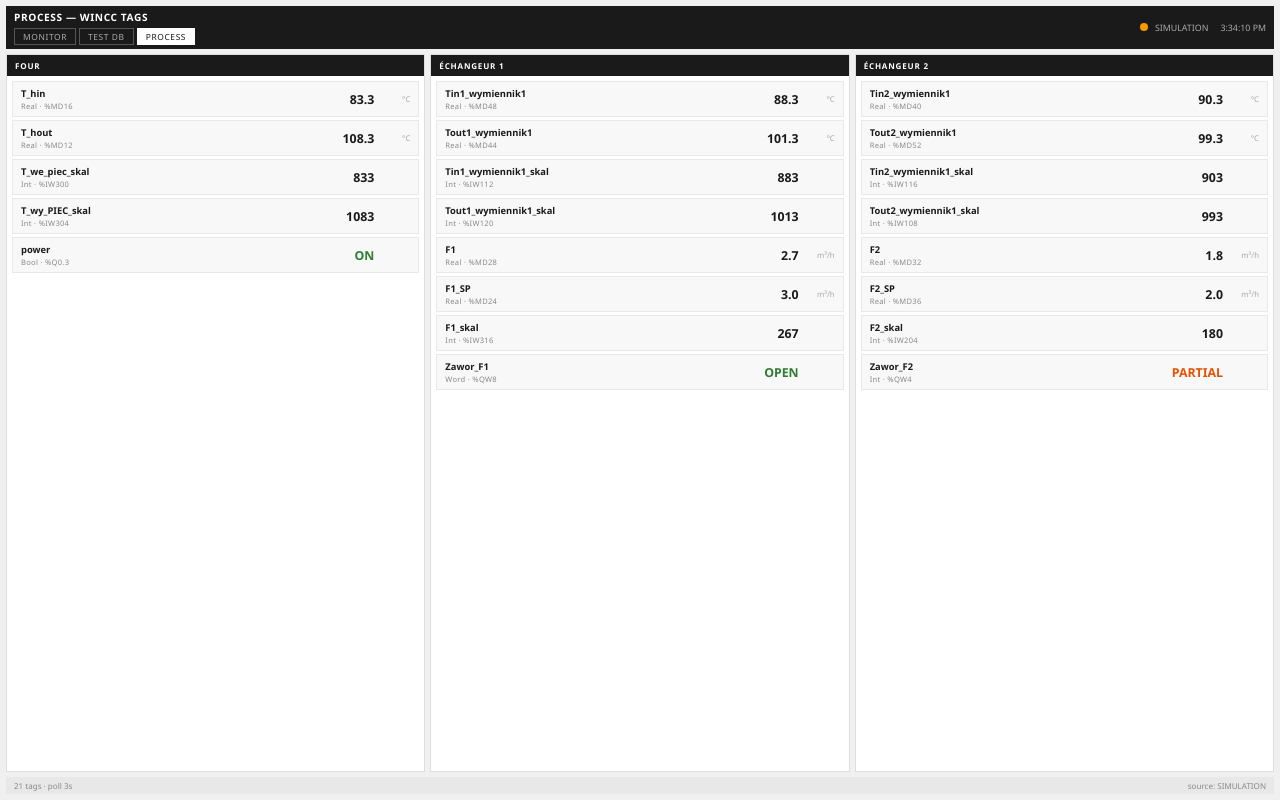
After one commit to eloipicard-sys/project-s7, a Flask app: page /process in a window 1280 px wide. The commit adds this page. Run offline with Flask 3, Linux system fonts and the light colour scheme; some libraries are stand-ins or nearby versions.

Commit message:
Process page --21 WinCC var + connexion Open Pipe v1

```diff
--- a/app/main.py
+++ b/app/main.py
@@ -15,9 +15,10 @@ import os
 import logging
 import threading
 
-from plc_connector  import PLCConnector
-from thermal_model  import ThermalProcessModel
-from logger         import init_logger, log_sample, get_log_path, get_log_stats
+from plc_connector     import PLCConnector
+from thermal_model     import ThermalProcessModel
+from logger            import init_logger, log_sample, get_log_path, get_log_stats
+from openpipe_connector import OpenPipeConnector
 
 logging.basicConfig(level=logging.INFO,
                     format="%(asctime)s [%(levelname)s] %(name)s: %(message)s")
@@ -26,8 +27,9 @@ app = Flask(__name__)
 socketio = SocketIO(app, cors_allowed_origins="*", async_mode='threading')
 
 # ── Singletons ────────────────────────────────────────────────────────────────
-plc   = PLCConnector()
-model = ThermalProcessModel(dt=3.0, tau_T=45.0, K_proc=220.0, T_init=20.0)
+plc      = PLCConnector()
+model    = ThermalProcessModel(dt=3.0, tau_T=45.0, K_proc=220.0, T_init=20.0)
+openpipe = OpenPipeConnector()
 init_logger()
 
 # Attempt PLC connection at startup (non-blocking)
@@ -102,6 +104,20 @@ def _plc_poll_loop():
             logging.warning(f"PLC broadcast failed: {exc}")
 
 threading.Thread(target=_plc_poll_loop, daemon=True, name="plc-poll").start()
+
+
+def _openpipe_poll_loop():
+    """Daemon thread: poll Open Pipe tags every 3 s and broadcast via Socket.IO."""
+    while True:
+        time.sleep(3)
+        try:
+            data = openpipe.read_all_tags()
+            data["timestamp"] = time.strftime("%Y-%m-%d %H:%M:%S")
+            socketio.emit('process_tags', data)
+        except Exception as exc:
+            logging.warning(f"Open Pipe poll failed: {exc}")
+
+threading.Thread(target=_openpipe_poll_loop, daemon=True, name="openpipe-poll").start()
 
 
 def get_plc_data() -> dict:
@@ -224,6 +240,20 @@ def status():
     })
 
 
+@app.route("/process")
+def process_page():
+    return render_template("process.html",
+                           openpipe_available=openpipe.is_available())
+
+
+@app.route("/api/process/data")
+def process_data():
+    """JSON endpoint — all 21 WinCC Unified tags."""
+    data = openpipe.read_all_tags()
+    data["timestamp"] = time.strftime("%Y-%m-%d %H:%M:%S")
+    return jsonify(data)
+
+
 @app.route("/health")
 def health():
     """Docker healthcheck endpoint."""
--- a/app/templates/index.html
+++ b/app/templates/index.html
@@ -305,6 +305,7 @@
 <nav class="navbar">
     <a href="/" class="nav-btn active">Monitor</a>
     <a href="/test" class="nav-btn">Test DB</a>
+    <a href="/process" class="nav-btn">Process</a>
     <div class="nav-sep"></div>
     <a href="/api/data" class="nav-btn api" target="_blank">/api/data</a>
     <a href="/api/status" class="nav-btn api" target="_blank">/api/status</a>
--- /dev/null
+++ b/app/templates/process.html
@@ -0,0 +1,427 @@
+<!DOCTYPE html>
+<html lang="en">
+<head>
+    <meta charset="UTF-8">
+    <meta name="viewport" content="width=device-width, initial-scale=1.0">
+    <title>Process — WinCC Tags</title>
+    <script src="https://cdnjs.cloudflare.com/ajax/libs/socket.io/4.7.2/socket.io.min.js"></script>
+    <style>
+        *, *::before, *::after { box-sizing: border-box; margin: 0; padding: 0; }
+
+        html, body {
+            width: 100vw; height: 100vh;
+            overflow: hidden;
+            font-family: "Segoe UI", system-ui, sans-serif;
+            background: #f0f0f0;
+            color: #1a1a1a;
+            font-size: 13px;
+        }
+
+        .page {
+            display: flex;
+            flex-direction: column;
+            height: 100vh;
+            padding: 6px;
+            gap: 5px;
+        }
+
+        /* ── Header ── */
+        .hdr {
+            display: flex;
+            justify-content: space-between;
+            align-items: center;
+            padding: 4px 8px;
+            background: #1a1a1a;
+            color: #fff;
+            flex-shrink: 0;
+        }
+        .hdr-title { font-size: 0.78rem; font-weight: 600; letter-spacing: 0.06em; text-transform: uppercase; }
+        .hdr-right { display: flex; align-items: center; gap: 12px; font-size: 0.68rem; color: #aaa; }
+        .dot { display:inline-block; width:8px; height:8px; border-radius:50%; margin-right:5px; }
+        .dot.ok     { background: #4caf50; }
+        .dot.err    { background: #f44336; }
+        .dot.sim    { background: #ff9800; }
+
+        /* ── Nav ── */
+        .nav { display: flex; gap: 3px; }
+        .nav-a {
+            font-size: 0.65rem; letter-spacing: 0.07em; text-transform: uppercase;
+            padding: 2px 8px; border: 1px solid #555; color: #aaa;
+            text-decoration: none;
+        }
+        .nav-a:hover { border-color: #fff; color: #fff; }
+        .nav-a.active { background: #fff; color: #1a1a1a; border-color: #fff; }
+
+        /* ── Sections ── */
+        .sections {
+            display: grid;
+            grid-template-columns: repeat(3, 1fr);
+            gap: 5px;
+            flex: 1;
+            min-height: 0;
+        }
+
+        .section {
+            background: #fff;
+            border: 1px solid #ddd;
+            display: flex;
+            flex-direction: column;
+            min-height: 0;
+        }
+
+        .section-title {
+            font-size: 0.62rem;
+            letter-spacing: 0.1em;
+            text-transform: uppercase;
+            font-weight: 700;
+            padding: 5px 8px;
+            background: #1a1a1a;
+            color: #fff;
+            flex-shrink: 0;
+        }
+
+        .section-body {
+            display: flex;
+            flex-direction: column;
+            gap: 3px;
+            padding: 5px;
+            flex: 1;
+            overflow-y: auto;
+        }
+
+        /* ── Tag card ── */
+        .tag-card {
+            display: flex;
+            align-items: center;
+            justify-content: space-between;
+            padding: 5px 8px;
+            background: #f8f8f8;
+            border: 1px solid #e8e8e8;
+            gap: 8px;
+        }
+
+        .tag-info { display: flex; flex-direction: column; gap: 1px; flex: 1; min-width: 0; }
+        .tag-name {
+            font-size: 0.72rem; font-weight: 600; white-space: nowrap;
+            overflow: hidden; text-overflow: ellipsis;
+        }
+        .tag-meta { font-size: 0.58rem; color: #888; letter-spacing: 0.04em; }
+
+        .tag-value {
+            font-size: 0.95rem;
+            font-weight: 700;
+            font-variant-numeric: tabular-nums;
+            text-align: right;
+            white-space: nowrap;
+            min-width: 70px;
+        }
+
+        .tag-value.bool-true  { color: #2e7d32; }
+        .tag-value.bool-false { color: #c62828; }
+        .tag-value.valve-open    { color: #2e7d32; }
+        .tag-value.valve-partial { color: #e65100; }
+        .tag-value.valve-closed  { color: #c62828; }
+
+        .tag-unit {
+            font-size: 0.6rem; color: #aaa; text-align: right;
+            white-space: nowrap; min-width: 28px;
+        }
+
+        /* ── Footer ── */
+        .footer {
+            display: flex;
+            justify-content: space-between;
+            align-items: center;
+            padding: 3px 8px;
+            background: #e8e8e8;
+            font-size: 0.62rem;
+            color: #888;
+            flex-shrink: 0;
+        }
+    </style>
+</head>
+<body>
+<div class="page">
+
+    <!-- Header -->
+    <div class="hdr">
+        <div>
+            <div class="hdr-title">Process — WinCC Tags</div>
+            <nav class="nav" style="margin-top:4px;">
+                <a href="/" class="nav-a">Monitor</a>
+                <a href="/test" class="nav-a">Test DB</a>
+                <a href="/process" class="nav-a active">Process</a>
+            </nav>
+        </div>
+        <div class="hdr-right">
+            <span>
+                <span class="dot" id="srcDot"></span>
+                <span id="srcLabel">--</span>
+            </span>
+            <span id="lastUpdate">--</span>
+        </div>
+    </div>
+
+    <!-- Sections -->
+    <div class="sections">
+
+        <!-- Four (Furnace) -->
+        <div class="section">
+            <div class="section-title">Four</div>
+            <div class="section-body">
+                <div class="tag-card">
+                    <div class="tag-info">
+                        <div class="tag-name">T_hin</div>
+                        <div class="tag-meta">Real · %MD16</div>
+                    </div>
+                    <div class="tag-value" id="v-T_hin">--</div>
+                    <div class="tag-unit">°C</div>
+                </div>
+                <div class="tag-card">
+                    <div class="tag-info">
+                        <div class="tag-name">T_hout</div>
+                        <div class="tag-meta">Real · %MD12</div>
+                    </div>
+                    <div class="tag-value" id="v-T_hout">--</div>
+                    <div class="tag-unit">°C</div>
+                </div>
+                <div class="tag-card">
+                    <div class="tag-info">
+                        <div class="tag-name">T_we_piec_skal</div>
+                        <div class="tag-meta">Int · %IW300</div>
+                    </div>
+                    <div class="tag-value" id="v-T_we_piec_skal">--</div>
+                    <div class="tag-unit"></div>
+                </div>
+                <div class="tag-card">
+                    <div class="tag-info">
+                        <div class="tag-name">T_wy_PIEC_skal</div>
+                        <div class="tag-meta">Int · %IW304</div>
+                    </div>
+                    <div class="tag-value" id="v-T_wy_PIEC_skal">--</div>
+                    <div class="tag-unit"></div>
+                </div>
+                <div class="tag-card">
+                    <div class="tag-info">
+                        <div class="tag-name">power</div>
+                        <div class="tag-meta">Bool · %Q0.3</div>
+                    </div>
+                    <div class="tag-value" id="v-power">--</div>
+                    <div class="tag-unit"></div>
+                </div>
+            </div>
+        </div>
+
+        <!-- Échangeur 1 -->
+        <div class="section">
+            <div class="section-title">Échangeur 1</div>
+            <div class="section-body">
+                <div class="tag-card">
+                    <div class="tag-info">
+                        <div class="tag-name">Tin1_wymiennik1</div>
+                        <div class="tag-meta">Real · %MD48</div>
+                    </div>
+                    <div class="tag-value" id="v-Tin1_wymiennik1">--</div>
+                    <div class="tag-unit">°C</div>
+                </div>
+                <div class="tag-card">
+                    <div class="tag-info">
+                        <div class="tag-name">Tout1_wymiennik1</div>
+                        <div class="tag-meta">Real · %MD44</div>
+                    </div>
+                    <div class="tag-value" id="v-Tout1_wymiennik1">--</div>
+                    <div class="tag-unit">°C</div>
+                </div>
+                <div class="tag-card">
+                    <div class="tag-info">
+                        <div class="tag-name">Tin1_wymiennik1_skal</div>
+                        <div class="tag-meta">Int · %IW112</div>
+                    </div>
+                    <div class="tag-value" id="v-Tin1_wymiennik1_skal">--</div>
+                    <div class="tag-unit"></div>
+                </div>
+                <div class="tag-card">
+                    <div class="tag-info">
+                        <div class="tag-name">Tout1_wymiennik1_skal</div>
+                        <div class="tag-meta">Int · %IW120</div>
+                    </div>
+                    <div class="tag-value" id="v-Tout1_wymiennik1_skal">--</div>
+                    <div class="tag-unit"></div>
+                </div>
+                <div class="tag-card">
+                    <div class="tag-info">
+                        <div class="tag-name">F1</div>
+                        <div class="tag-meta">Real · %MD28</div>
+                    </div>
+                    <div class="tag-value" id="v-F1">--</div>
+                    <div class="tag-unit">m³/h</div>
+                </div>
+                <div class="tag-card">
+                    <div class="tag-info">
+                        <div class="tag-name">F1_SP</div>
+                        <div class="tag-meta">Real · %MD24</div>
+                    </div>
+                    <div class="tag-value" id="v-F1_SP">--</div>
+                    <div class="tag-unit">m³/h</div>
+                </div>
+                <div class="tag-card">
+                    <div class="tag-info">
+                        <div class="tag-name">F1_skal</div>
+                        <div class="tag-meta">Int · %IW316</div>
+                    </div>
+                    <div class="tag-value" id="v-F1_skal">--</div>
+                    <div class="tag-unit"></div>
+                </div>
+                <div class="tag-card">
+                    <div class="tag-info">
+                        <div class="tag-name">Zawor_F1</div>
+                        <div class="tag-meta">Word · %QW8</div>
+                    </div>
+                    <div class="tag-value" id="v-Zawor_F1">--</div>
+                    <div class="tag-unit"></div>
+                </div>
+            </div>
+        </div>
+
+        <!-- Échangeur 2 -->
+        <div class="section">
+            <div class="section-title">Échangeur 2</div>
+            <div class="section-body">
+                <div class="tag-card">
+                    <div class="tag-info">
+                        <div class="tag-name">Tin2_wymiennik1</div>
+                        <div class="tag-meta">Real · %MD40</div>
+                    </div>
+                    <div class="tag-value" id="v-Tin2_wymiennik1">--</div>
+                    <div class="tag-unit">°C</div>
+                </div>
+                <div class="tag-card">
+                    <div class="tag-info">
+                        <div class="tag-name">Tout2_wymiennik1</div>
+                        <div class="tag-meta">Real · %MD52</div>
+                    </div>
+                    <div class="tag-value" id="v-Tout2_wymiennik1">--</div>
+                    <div class="tag-unit">°C</div>
+                </div>
+                <div class="tag-card">
+                    <div class="tag-info">
+                        <div class="tag-name">Tin2_wymiennik1_skal</div>
+                        <div class="tag-meta">Int · %IW116</div>
+                    </div>
+                    <div class="tag-value" id="v-Tin2_wymiennik1_skal">--</div>
+                    <div class="tag-unit"></div>
+                </div>
+                <div class="tag-card">
+                    <div class="tag-info">
+                        <div class="tag-name">Tout2_wymiennik1_skal</div>
+                        <div class="tag-meta">Int · %IW108</div>
+                    </div>
+                    <div class="tag-value" id="v-Tout2_wymiennik1_skal">--</div>
+                    <div class="tag-unit"></div>
+                </div>
+                <div class="tag-card">
+                    <div class="tag-info">
+                        <div class="tag-name">F2</div>
+                        <div class="tag-meta">Real · %MD32</div>
+                    </div>
+                    <div class="tag-value" id="v-F2">--</div>
+                    <div class="tag-unit">m³/h</div>
+                </div>
+                <div class="tag-card">
+                    <div class="tag-info">
+                        <div class="tag-name">F2_SP</div>
+                        <div class="tag-meta">Real · %MD36</div>
+                    </div>
+                    <div class="tag-value" id="v-F2_SP">--</div>
+                    <div class="tag-unit">m³/h</div>
+                </div>
+                <div class="tag-card">
+                    <div class="tag-info">
+                        <div class="tag-name">F2_skal</div>
+                        <div class="tag-meta">Int · %IW204</div>
+                    </div>
+                    <div class="tag-value" id="v-F2_skal">--</div>
+                    <div class="tag-unit"></div>
+                </div>
+                <div class="tag-card">
+                    <div class="tag-info">
+                        <div class="tag-name">Zawor_F2</div>
+                        <div class="tag-meta">Int · %QW4</div>
+                    </div>
+                    <div class="tag-value" id="v-Zawor_F2">--</div>
+                    <div class="tag-unit"></div>
+                </div>
+            </div>
+        </div>
+
+    </div><!-- /sections -->
+
+    <!-- Footer -->
+    <div class="footer">
+        <span>21 tags · poll 3s</span>
+        <span id="footerSource">source: --</span>
+    </div>
+
+</div><!-- /page -->
+
+<script>
+const socket = io();
+
+const VALVE_LABELS = { 0: 'CLOSED', 1: 'OPEN', 2: 'PARTIAL' };
+
+function setVal(id, raw, type) {
+    const el = document.getElementById('v-' + id);
+    if (!el) return;
+    el.className = 'tag-value';
+
+    if (type === 'Bool') {
+        el.textContent = raw ? 'ON' : 'OFF';
+        el.classList.add(raw ? 'bool-true' : 'bool-false');
+    } else if (id.startsWith('Zawor')) {
+        const label = VALVE_LABELS[raw] ?? raw;
+        el.textContent = label;
+        if (raw === 1) el.classList.add('valve-open');
+        else if (raw === 2) el.classList.add('valve-partial');
+        else el.classList.add('valve-closed');
+    } else if (type === 'Real') {
+        el.textContent = typeof raw === 'number' ? raw.toFixed(1) : raw;
+    } else {
+        el.textContent = raw;
+    }
+}
+
+const TAG_TYPES = {
+    T_hin:'Real', T_hout:'Real', T_we_piec_skal:'Int', T_wy_PIEC_skal:'Int',
+    Tin1_wymiennik1:'Real', Tout1_wymiennik1:'Real',
+    Tin1_wymiennik1_skal:'Int', Tout1_wymiennik1_skal:'Int',
+    Tin2_wymiennik1:'Real', Tout2_wymiennik1:'Real',
+    Tin2_wymiennik1_skal:'Int', Tout2_wymiennik1_skal:'Int',
+    F1:'Real', F1_SP:'Real', F1_skal:'Int',
+    F2:'Real', F2_SP:'Real', F2_skal:'Int',
+    Zawor_F1:'Word', Zawor_F2:'Int', power:'Bool'
+};
+
+function applyData(d) {
+    for (const [tag, type] of Object.entries(TAG_TYPES)) {
+        if (tag in d) setVal(tag, d[tag], type);
+    }
+
+    const src = d.source || 'UNKNOWN';
+    const dot = document.getElementById('srcDot');
+    document.getElementById('srcLabel').textContent = src;
+    document.getElementById('footerSource').textContent = 'source: ' + src;
+    dot.className = 'dot ' + (src === 'OPENPIPE' ? 'ok' : src === 'SIMULATION' ? 'sim' : 'err');
+    document.getElementById('lastUpdate').textContent =
+        new Date().toLocaleTimeString();
+}
+
+socket.on('process_tags', applyData);
+
+// Initial load
+fetch('/api/process/data')
+    .then(r => r.json())
+    .then(applyData)
+    .catch(() => {});
+</script>
+</body>
+</html>
--- a/app/templates/test.html
+++ b/app/templates/test.html
@@ -162,6 +162,7 @@
             <nav class="nav-bar">
                 <a href="/" class="nav-a">Monitor</a>
                 <a href="/test" class="nav-a active">Test DB</a>
+                <a href="/process" class="nav-a">Process</a>
                 <a href="/api/test/read" class="nav-a api" target="_blank">JSON</a>
             </nav>
             <span>
```
Also changed, not shown: app/openpipe_connector.py (added, +174 -0 lines).
